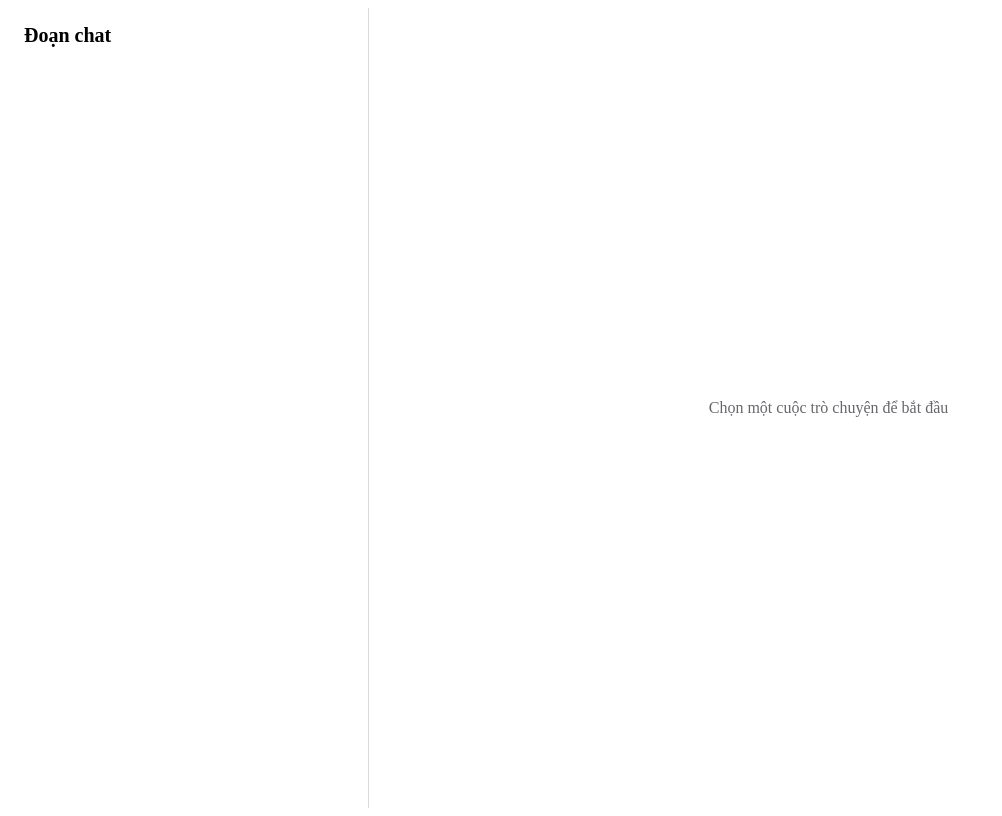
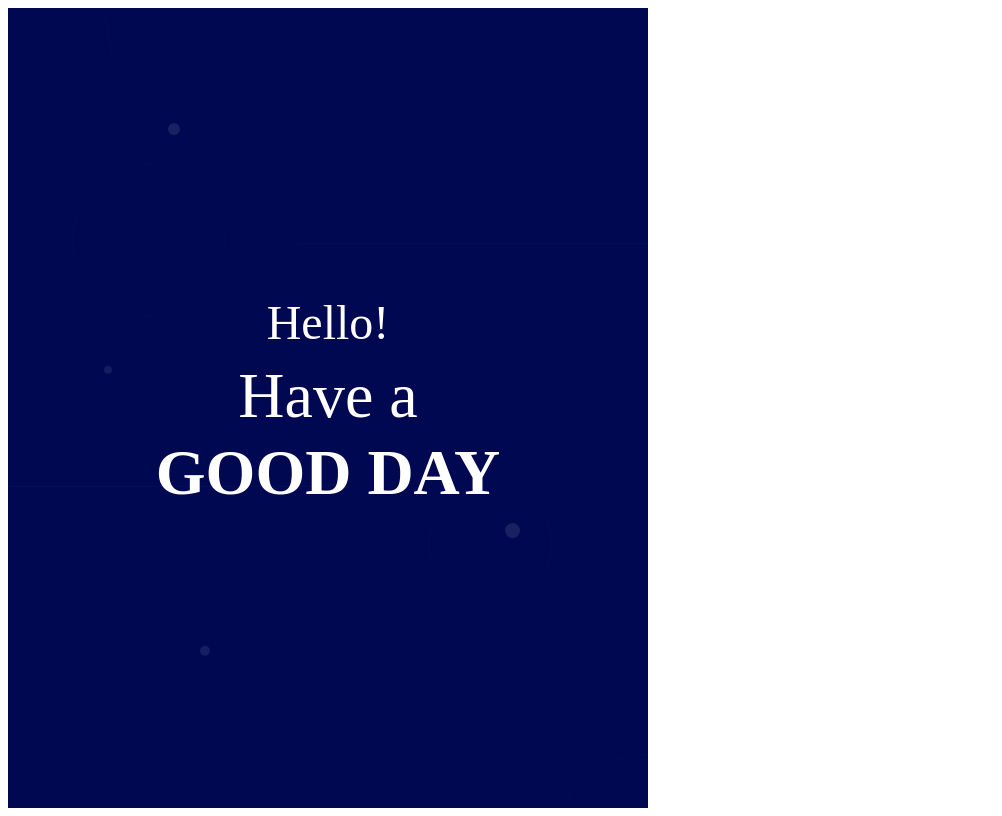
Before and after one commit to NguyenAnhTuan22130312/Chat_App_FE, a React (Create React App) app: page / in a window 1280 px wide. Shown: the whole page, without its empty margins (0-1002 px from the left). Built offline with nearby package versions, Linux system fonts and the light colour scheme.

Commit message:
feat: Tao banner cho trang dang nhap

```diff
--- a/src/App.tsx
+++ b/src/App.tsx
@@ -1,44 +1,8 @@
 import React from 'react';
-import { THEME } from './constants/Theme';
+import Login from './pages/Login/Login';
 
 function App() {
-  const theme = THEME.colors.light;
-
-  return (
-    <div style={{
-      display: 'flex',
-      height: '100vh',
-      width: '100vw',
-      backgroundColor: theme.background
-    }}>
-
-      {/* {anh em code danh sách chat chỗ này} */}
-      <aside style={{
-        width: THEME.spacing.sidebarWidth,
-        borderRight: `1px solid ${theme.border}`,
-        display: 'flex',
-        flexDirection: 'column'
-      }}>
-        <div style={{ padding: '16px', fontSize: THEME.fontSize.xl, fontWeight: 'bold' }}>
-          Đoạn chat
-        </div>
-        {/* {code danh sách tin nhắn ở đây nhé} */}
-      </aside>
-
-      {/* {ô chat chính} */}
-      <main style={{
-        flex: 1,
-        display: 'flex',
-        flexDirection: 'column'
-      }}>
-        {/* {nội dung chat} */}
-        <div style={{ flex: 1, display: 'flex', alignItems: 'center', justifyContent: 'center' }}>
-          <p style={{ color: theme.textSecondary }}>Chọn một cuộc trò chuyện để bắt đầu</p>
-        </div>
-      </main>
-
-    </div>
-  );
+  return <Login />;
 }
 
 export default App;
--- a/src/constants/Theme.ts
+++ b/src/constants/Theme.ts
@@ -4,6 +4,13 @@ export const THEME = {
       primary: '#0084ff',
       online: '#44b700',
       error: '#fa3e3e',
+
+      // Login Colors
+      loginBanner: '#000851',      // Navy blue for login banner
+      loginBannerText: '#ffffff',  // White text on banner
+      loginAccent: '#5c6bc0',      // Light blue/purple for decorations
+      loginCircle: 'rgba(255, 255, 255, 0.1)', // Semi-transparent circles
+      loginFormBg: '#ffffff',      // White background for form
 
       // Light Mode
       light: {
--- /dev/null
+++ b/src/pages/Login/Login.css
@@ -0,0 +1,77 @@
+/* Login Container Responsive Design */
+.login-container {
+  display: flex;
+  width: 100vw;
+  height: 100vh;
+}
+
+/* Hover effect for input fields */
+.login-container input:hover {
+  border-color: #c0c0c0;
+}
+
+.login-container input:focus {
+  border-color: #0084ff;
+}
+
+/* Button hover effect */
+.login-container button:hover {
+  background-color: #000a6f;
+  transform: translateY(-1px);
+  box-shadow: 0 4px 12px rgba(0, 8, 81, 0.2);
+}
+
+.login-container button:active {
+  transform: translateY(0);
+}
+
+/* Link hover effect */
+.login-container a:hover {
+  text-decoration: underline;
+}
+
+/* Responsive Design */
+@media (max-width: 768px) {
+  .login-container {
+    flex-direction: column;
+  }
+
+  .login-container > div {
+    width: 100% !important;
+    height: 50vh !important;
+  }
+}
+
+/* Tablet view */
+@media (max-width: 1024px) and (min-width: 769px) {
+  .login-container > div:first-child {
+    width: 40% !important;
+  }
+
+  .login-container > div:last-child {
+    width: 60% !important;
+  }
+}
+
+/* Animation for decorative elements */
+@keyframes float {
+  0%, 100% {
+    transform: translateY(0px);
+  }
+  50% {
+    transform: translateY(-10px);
+  }
+}
+
+/* Subtle animation for small circles */
+.login-container > div > div {
+  animation: float 6s ease-in-out infinite;
+}
+
+.login-container > div > div:nth-child(odd) {
+  animation-delay: 0.5s;
+}
+
+.login-container > div > div:nth-child(even) {
+  animation-delay: 1s;
+}
--- /dev/null
+++ b/src/pages/Login/Login.tsx
@@ -0,0 +1,20 @@
+import React from 'react';
+import LoginBanner from './LoginBanner';
+import './Login.css';
+
+const Login: React.FC = () => {
+  const containerStyle: React.CSSProperties = {
+    display: 'flex',
+    width: '100vw',
+    height: '100vh',
+    overflow: 'hidden',
+  };
+
+  return (
+    <div style={containerStyle} className="login-container">
+      <LoginBanner />
+    </div>
+  );
+};
+
+export default Login;
--- /dev/null
+++ b/src/pages/Login/LoginBanner.tsx
@@ -0,0 +1,144 @@
+import React from 'react';
+import { THEME } from '../../constants/Theme';
+
+const LoginBanner: React.FC = () => {
+  const bannerStyle: React.CSSProperties = {
+    backgroundColor: THEME.colors.loginBanner,
+    width: '50%',
+    height: '100vh',
+    display: 'flex',
+    flexDirection: 'column',
+    justifyContent: 'center',
+    alignItems: 'center',
+    position: 'relative',
+    overflow: 'hidden',
+  };
+
+  const textContainerStyle: React.CSSProperties = {
+    color: THEME.colors.loginBannerText,
+    textAlign: 'center',
+    zIndex: 10,
+    position: 'relative',
+  };
+
+  const helloTextStyle: React.CSSProperties = {
+    fontSize: '48px',
+    fontWeight: 400,
+    margin: 0,
+    marginBottom: '8px',
+  };
+
+  const mainTextStyle: React.CSSProperties = {
+    fontSize: '64px',
+    fontWeight: 400,
+    margin: 0,
+    lineHeight: 1.2,
+  };
+
+  const boldTextStyle: React.CSSProperties = {
+    fontWeight: 700,
+  };
+
+  // Decorative circle styles
+  const createCircleStyle = (
+    size: number,
+    top?: string,
+    left?: string,
+    bottom?: string,
+    right?: string,
+    opacity: number = 0.1,
+    filled: boolean = false
+  ): React.CSSProperties => ({
+    position: 'absolute',
+    width: `${size}px`,
+    height: `${size}px`,
+    borderRadius: '50%',
+    border: filled ? 'none' : `2px solid ${THEME.colors.loginCircle}`,
+    backgroundColor: filled ? THEME.colors.loginCircle : 'transparent',
+    top,
+    left,
+    bottom,
+    right,
+    opacity,
+  });
+
+  // Semi-circle styles
+  const createSemiCircleStyle = (
+    size: number,
+    top?: string,
+    left?: string,
+    bottom?: string,
+    right?: string,
+    rotation: number = 0
+  ): React.CSSProperties => ({
+    position: 'absolute',
+    width: `${size}px`,
+    height: `${size / 2}px`,
+    border: `2px solid ${THEME.colors.loginCircle}`,
+    borderBottom: 'none',
+    borderRadius: `${size}px ${size}px 0 0`,
+    top,
+    left,
+    bottom,
+    right,
+    transform: `rotate(${rotation}deg)`,
+    opacity: 0.15,
+  });
+
+  // Diagonal line style
+  const diagonalLineStyle: React.CSSProperties = {
+    position: 'absolute',
+    width: '400px',
+    height: '1px',
+    backgroundColor: THEME.colors.loginCircle,
+    opacity: 0.2,
+    transform: 'rotate(-45deg)',
+    top: '30%',
+    right: '-50px',
+  };
+
+  return (
+    <div style={bannerStyle}>
+      {/* Large circle top-left */}
+      <div style={createCircleStyle(300, '-100px', '-100px', undefined, undefined, 0.08)} />
+
+      {/* Large circle bottom-right */}
+      <div style={createCircleStyle(350, undefined, undefined, '-150px', '-120px', 0.06)} />
+
+      {/* Medium circles */}
+      <div style={createCircleStyle(150, '20%', '10%', undefined, undefined, 0.12)} />
+      <div style={createCircleStyle(120, undefined, undefined, '25%', '15%', 0.1)} />
+
+      {/* Small filled circles */}
+      <div style={createCircleStyle(12, '15%', '25%', undefined, undefined, 1, true)} />
+      <div style={createCircleStyle(8, '45%', '15%', undefined, undefined, 0.8, true)} />
+      <div style={createCircleStyle(15, '65%', undefined, undefined, '20%', 1, true)} />
+      <div style={createCircleStyle(10, '80%', '30%', undefined, undefined, 0.9, true)} />
+
+      {/* Semi-circles */}
+      <div style={createSemiCircleStyle(200, '-50px', '-100px', undefined, undefined, 0)} />
+      <div style={createSemiCircleStyle(180, undefined, undefined, '-40px', '-90px', 180)} />
+
+      {/* Diagonal lines */}
+      <div style={diagonalLineStyle} />
+      <div style={{
+        ...diagonalLineStyle,
+        top: '60%',
+        left: '-80px',
+        right: 'auto',
+        transform: 'rotate(45deg)',
+      }} />
+
+      {/* Text content */}
+      <div style={textContainerStyle}>
+        <h1 style={helloTextStyle}>Hello!</h1>
+        <h2 style={mainTextStyle}>
+          Have a<br />
+          <span style={boldTextStyle}>GOOD DAY</span>
+        </h2>
+      </div>
+    </div>
+  );
+};
+
+export default LoginBanner;
```
Also changed, not shown: 1 other file (tests, documents, lock files or other folders).
